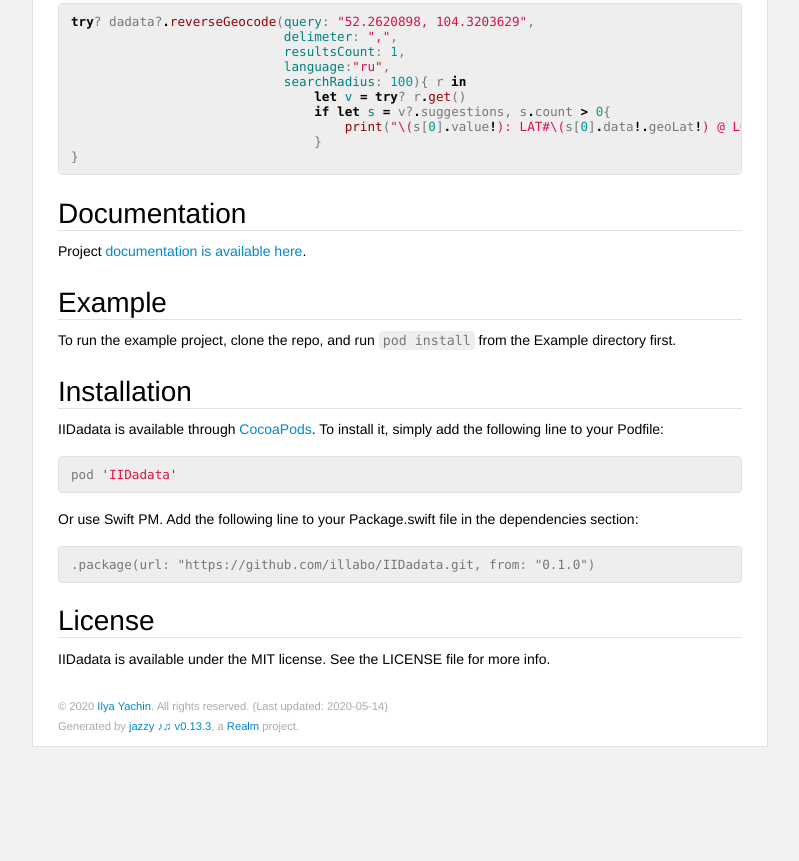
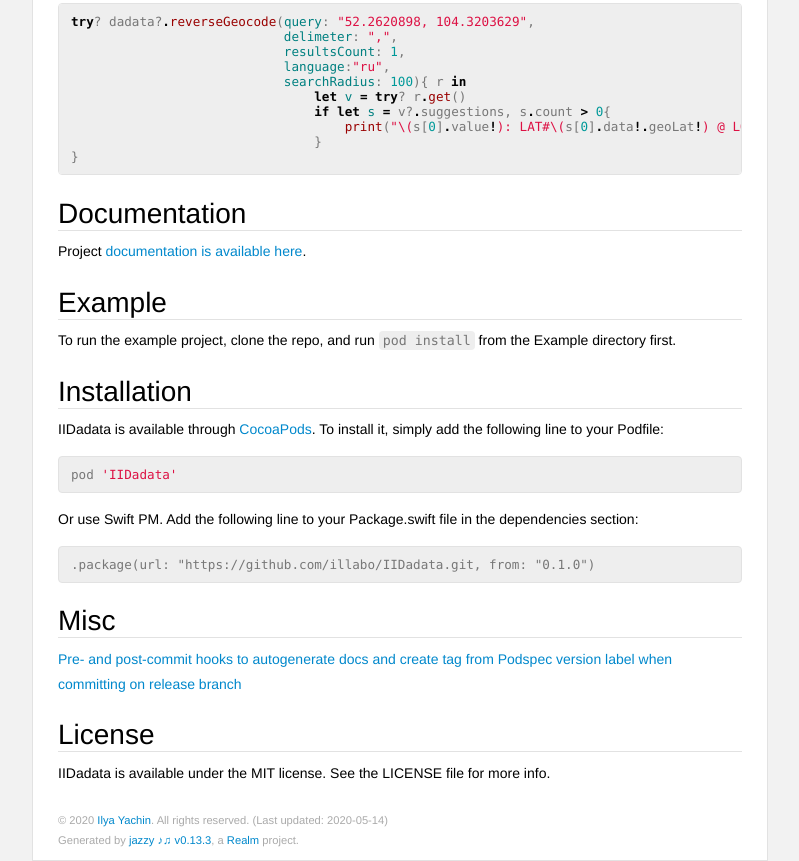
Before and after one commit to illabo/IIDadata, a plain HTML site: page docs/docsets/IIDadata.docset/Contents/Resources/Documents/index.html in a window 1280 px wide. Shown: the part 2603-3464 px from the top of the page, without its empty margins (364-1163 px from the left). Before the commit the page ends 3350 px from the top, so only its background shows below. Drawn offline with Linux system fonts and the light colour scheme; files that its build step writes are made by us from their sources; files whose address does not match are found by name.

Commit message:
link to hooks in readme

```diff
--- a/docs/docsets/IIDadata.docset/Contents/Resources/Documents/index.html
+++ b/docs/docsets/IIDadata.docset/Contents/Resources/Documents/index.html
@@ -199,6 +199,9 @@ it, simply add the following line to your Podfile:</p>
 <p>Or use Swift PM. Add the following line to your Package.swift file in the dependencies section:</p>
 <pre class="highlight plaintext"><code>.package(url: "https://github.com/illabo/IIDadata.git, from: "0.1.0")
 </code></pre>
+<h2 id='misc' class='heading'>Misc</h2>
+
+<p><a href="https://gist.github.com/illabo/a3cf7577f2f3b1ca809dcb80f807a857">Pre- and post-commit hooks to autogenerate docs and create tag from Podspec version label when committing on release branch</a></p>
 <h2 id='license' class='heading'>License</h2>
 
 <p>IIDadata is available under the MIT license. See the LICENSE file for more info.</p>
```
Also changed, not shown: docs/index.html (+3 -0 lines), 2 other files.
